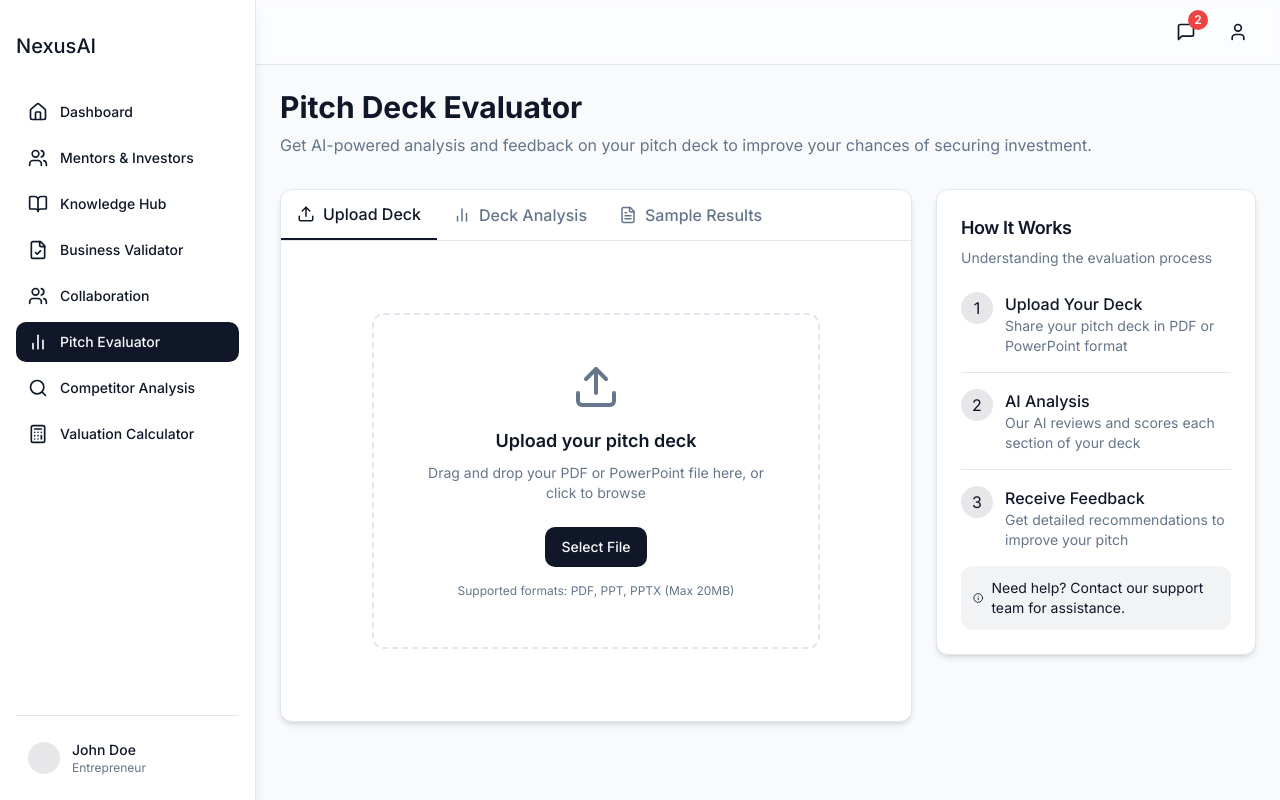
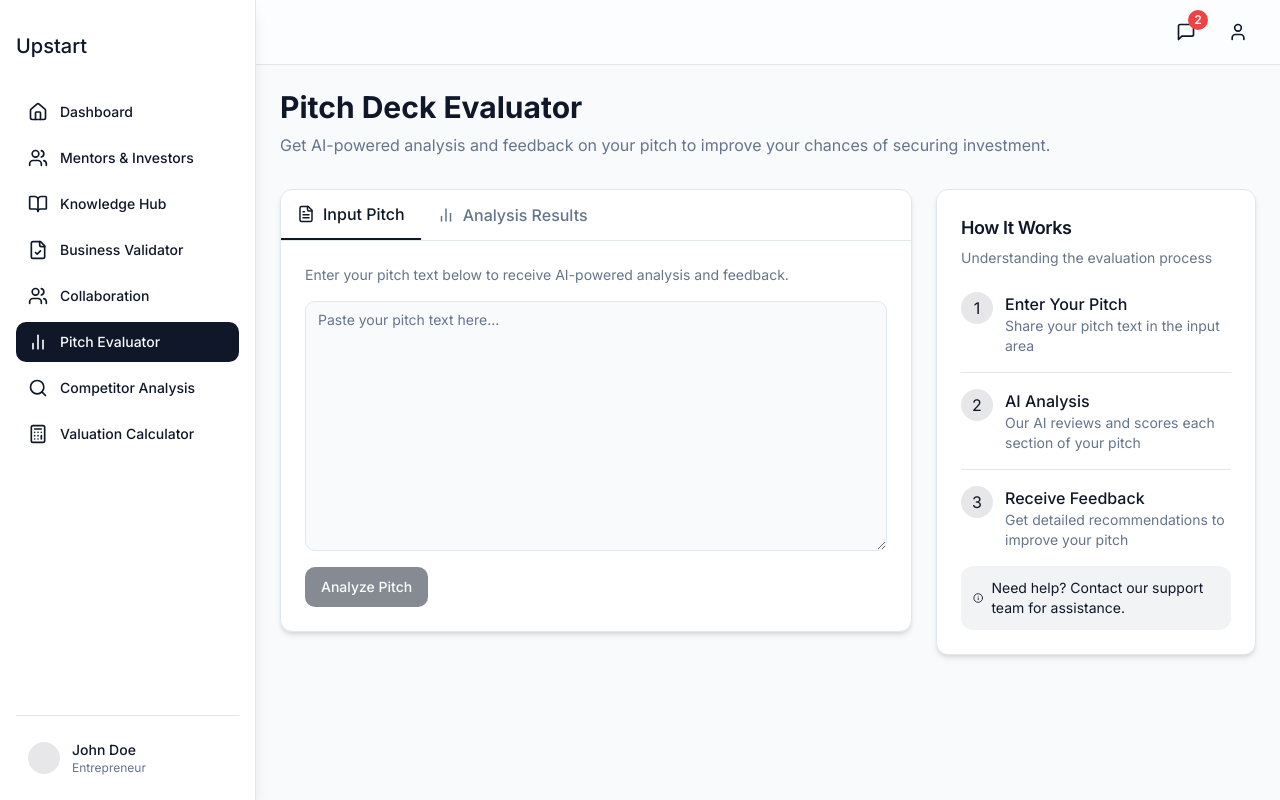
Before and after one commit to Parth-2-0-0-5/Upstart, a React (Vite) app: page /pitch-evaluator in a window 1280 px wide. Built offline with nearby package versions, Linux system fonts and the light colour scheme.

Commit message:
Rename NexusAI to Upstart and update pitch evaluator
- Renamed "NexusAI" to "Upstart" in the dashboard and footer.
- Updated the pitch evaluator to use a text box for manual input and hardcoded the output.

```diff
--- a/src/components/Footer.tsx
+++ b/src/components/Footer.tsx
@@ -9,7 +9,7 @@ const Footer = () => {
         <div className="grid grid-cols-2 md:grid-cols-5 gap-8">
           <div className="col-span-2">
             <a href="#" className="text-xl font-medium text-foreground mb-4 inline-block">
-              NexusAI
+              Upstart
             </a>
             <p className="text-foreground/70 max-w-xs mb-6">
               AI-powered networking and growth tools for modern entrepreneurs.
@@ -72,7 +72,7 @@ const Footer = () => {
 
         <div className="mt-12 pt-8 border-t border-border flex flex-col md:flex-row justify-between items-center">
           <p className="text-sm text-foreground/60 mb-4 md:mb-0">
-            © {new Date().getFullYear()} NexusAI. All rights reserved.
+            © {new Date().getFullYear()} Upstart. All rights reserved.
           </p>
           <div className="flex space-x-6">
             <a href="#" className="text-sm text-foreground/60 hover:text-foreground transition-colors">
--- a/src/layouts/DashboardLayout.tsx
+++ b/src/layouts/DashboardLayout.tsx
@@ -40,7 +40,7 @@ const DashboardLayout = () => {
         <div className="flex flex-col h-full p-4">
           <div className="flex items-center justify-between mb-8 pt-4">
             <a href="/" className="text-xl font-medium text-foreground">
-              NexusAI
+              Upstart
             </a>
             <button
               onClick={() => setSidebarOpen(false)}
--- a/src/pages/dashboard/PitchEvaluator.tsx
+++ b/src/pages/dashboard/PitchEvaluator.tsx
@@ -1,19 +1,54 @@
 
 import React, { useState } from 'react';
-import { Upload, BarChart2, FileText, Info, HelpCircle } from 'lucide-react';
-import { Card, CardContent, CardDescription, CardHeader, CardTitle } from "@/components/ui/card";
+import { BarChart2, FileText, Info, CheckCircle } from 'lucide-react';
+import { Card, CardContent, CardDescription, CardHeader, CardTitle, CardFooter } from "@/components/ui/card";
 import { Separator } from "@/components/ui/separator";
 import { Button } from "@/components/ui/button";
+import { Textarea } from "@/components/ui/textarea";
 
 const PitchEvaluator = () => {
-  const [activeTab, setActiveTab] = useState('upload');
+  const [activeTab, setActiveTab] = useState('input');
+  const [pitchText, setPitchText] = useState('');
+  const [showResults, setShowResults] = useState(false);
+
+  // Hardcoded analysis results
+  const analysisResults = {
+    "Overall Score": 85,
+    "Section Feedback": {
+      "Problem Statement": "Strong",
+      "Solution Clarity": "Strong",
+      "Market Size": "Needs Detail",
+      "Business Model": "Strong",
+      "Competition": "Weak",
+      "Team": "Strong"
+    }
+  };
+
+  const handleAnalyze = () => {
+    if (pitchText.trim().length > 0) {
+      setShowResults(true);
+      setActiveTab('analysis');
+    }
+  };
+
+  const getScoreColor = (score) => {
+    if (score >= 80) return "text-green-500";
+    if (score >= 60) return "text-amber-500";
+    return "text-red-500";
+  };
+
+  const getFeedbackColor = (feedback) => {
+    if (feedback === "Strong") return "text-green-500";
+    if (feedback === "Needs Detail") return "text-amber-500";
+    return "text-red-500";
+  };
 
   return (
     <div className="container mx-auto p-6">
       <div className="mb-8">
         <h1 className="text-3xl font-bold">Pitch Deck Evaluator</h1>
         <p className="text-muted-foreground mt-2">
-          Get AI-powered analysis and feedback on your pitch deck to improve your chances of securing investment.
+          Get AI-powered analysis and feedback on your pitch to improve your chances of securing investment.
         </p>
       </div>
 
@@ -23,15 +58,15 @@ const PitchEvaluator = () => {
           <Card className="shadow-md mb-6 overflow-hidden">
             <div className="flex border-b">
               <button
-                onClick={() => setActiveTab('upload')}
+                onClick={() => setActiveTab('input')}
                 className={`px-4 py-3 flex items-center gap-2 font-medium ${
-                  activeTab === 'upload'
+                  activeTab === 'input'
                     ? 'border-b-2 border-primary text-primary'
                     : 'text-muted-foreground hover:bg-accent/50'
                 }`}
               >
-                <Upload size={18} />
-                <span>Upload Deck</span>
+                <FileText size={18} />
+                <span>Input Pitch</span>
               </button>
               <button
                 onClick={() => setActiveTab('analysis')}
@@ -42,56 +77,86 @@ const PitchEvaluator = () => {
                 }`}
               >
                 <BarChart2 size={18} />
-                <span>Deck Analysis</span>
-              </button>
-              <button
-                onClick={() => setActiveTab('samples')}
-                className={`px-4 py-3 flex items-center gap-2 font-medium ${
-                  activeTab === 'samples'
-                    ? 'border-b-2 border-primary text-primary'
-                    : 'text-muted-foreground hover:bg-accent/50'
-                }`}
-              >
-                <FileText size={18} />
-                <span>Sample Results</span>
+                <span>Analysis Results</span>
               </button>
             </div>
             <CardContent className="p-6">
-              {activeTab === 'upload' && (
-                <div className="flex flex-col items-center justify-center py-12">
-                  <div className="w-full max-w-md border-2 border-dashed border-border rounded-lg p-12 text-center">
-                    <Upload className="mx-auto h-12 w-12 text-muted-foreground" />
-                    <h3 className="mt-4 text-lg font-semibold">Upload your pitch deck</h3>
-                    <p className="mt-2 text-sm text-muted-foreground">
-                      Drag and drop your PDF or PowerPoint file here, or click to browse
+              {activeTab === 'input' && (
+                <div className="space-y-4">
+                  <p className="text-sm text-muted-foreground">
+                    Enter your pitch text below to receive AI-powered analysis and feedback.
                   </p>
-                    <Button className="mt-6">Select File</Button>
-                    <p className="mt-4 text-xs text-muted-foreground">
-                      Supported formats: PDF, PPT, PPTX (Max 20MB)
+                  <Textarea
+                    placeholder="Paste your pitch text here..."
+                    className="min-h-[250px]"
+                    value={pitchText}
+                    onChange={(e) => setPitchText(e.target.value)}
+                  />
+                  <Button
+                    onClick={handleAnalyze}
+                    disabled={pitchText.trim().length === 0}
+                    className="w-full sm:w-auto"
+                  >
+                    Analyze Pitch
+                  </Button>
+                </div>
+              )}
+
+              {activeTab === 'analysis' && showResults ? (
+                <div className="space-y-6">
+                  <div className="flex justify-between items-center">
+                    <div>
+                      <h3 className="text-xl font-semibold">Analysis Results</h3>
+                      <p className="text-sm text-muted-foreground">AI-powered pitch evaluation</p>
+                    </div>
+                    <div className="flex items-center justify-center w-20 h-20 rounded-full border-4 border-primary/20">
+                      <span className={`text-2xl font-bold ${getScoreColor(analysisResults["Overall Score"])}`}>
+                        {analysisResults["Overall Score"]}
+                      </span>
+                    </div>
+                  </div>
+
+                  <Separator />
+
+                  <div>
+                    <h4 className="font-medium mb-3">Section Feedback</h4>
+                    <div className="space-y-3">
+                      {Object.entries(analysisResults["Section Feedback"]).map(([section, feedback]) => (
+                        <div key={section} className="flex justify-between p-2 rounded bg-muted/30">
+                          <span className="font-medium">{section}</span>
+                          <span className={`${getFeedbackColor(feedback)}`}>{feedback}</span>
+                        </div>
+                      ))}
+                    </div>
+                  </div>
+
+                  <div className="rounded-lg border p-4 bg-muted/10">
+                    <h4 className="font-medium mb-2 flex items-center gap-1">
+                      <CheckCircle className="h-4 w-4 text-green-500" />
+                      <span>Next Steps</span>
+                    </h4>
+                    <p className="text-sm text-muted-foreground">
+                      Based on your analysis, consider strengthening your competition section and providing more details about market size to improve your overall pitch quality.
                     </p>
                   </div>
                 </div>
-              )}
-
-              {activeTab === 'analysis' && (
+              ) : (
+                activeTab === 'analysis' && (
                   <div className="flex flex-col items-center justify-center py-12 text-center">
                     <BarChart2 className="h-16 w-16 text-muted-foreground mb-4" />
-                  <h3 className="text-lg font-semibold">Deck Analysis</h3>
+                    <h3 className="text-lg font-semibold">No Analysis Available</h3>
                     <p className="mt-2 text-muted-foreground max-w-md">
-                    Upload your pitch deck first to see AI-powered analysis and recommendations
+                      Please enter your pitch text and click "Analyze Pitch" to see AI-powered results
                     </p>
+                    <Button
+                      variant="outline"
+                      className="mt-6"
+                      onClick={() => setActiveTab('input')}
+                    >
+                      Enter Pitch Text
+                    </Button>
                   </div>
-              )}
-
-              {activeTab === 'samples' && (
-                <div className="flex flex-col items-center justify-center py-12 text-center">
-                  <FileText className="h-16 w-16 text-muted-foreground mb-4" />
-                  <h3 className="text-lg font-semibold">Sample Results</h3>
-                  <p className="mt-2 text-muted-foreground max-w-md">
-                    Check out sample reports to see what kind of feedback you'll receive
-                  </p>
-                  <Button variant="outline" className="mt-6">View Sample Report</Button>
-                </div>
+                )
               )}
             </CardContent>
           </Card>
@@ -108,8 +173,8 @@ const PitchEvaluator = () => {
               <div className="flex gap-3">
                 <div className="flex h-8 w-8 shrink-0 items-center justify-center rounded-full bg-primary/10 text-primary">1</div>
                 <div>
-                  <h4 className="font-medium">Upload Your Deck</h4>
-                  <p className="text-sm text-muted-foreground">Share your pitch deck in PDF or PowerPoint format</p>
+                  <h4 className="font-medium">Enter Your Pitch</h4>
+                  <p className="text-sm text-muted-foreground">Share your pitch text in the input area</p>
                 </div>
               </div>
               <Separator />
@@ -117,7 +182,7 @@ const PitchEvaluator = () => {
                 <div className="flex h-8 w-8 shrink-0 items-center justify-center rounded-full bg-primary/10 text-primary">2</div>
                 <div>
                   <h4 className="font-medium">AI Analysis</h4>
-                  <p className="text-sm text-muted-foreground">Our AI reviews and scores each section of your deck</p>
+                  <p className="text-sm text-muted-foreground">Our AI reviews and scores each section of your pitch</p>
                 </div>
               </div>
               <Separator />
```
Lines whose indentation alone changed are shown as unchanged.
